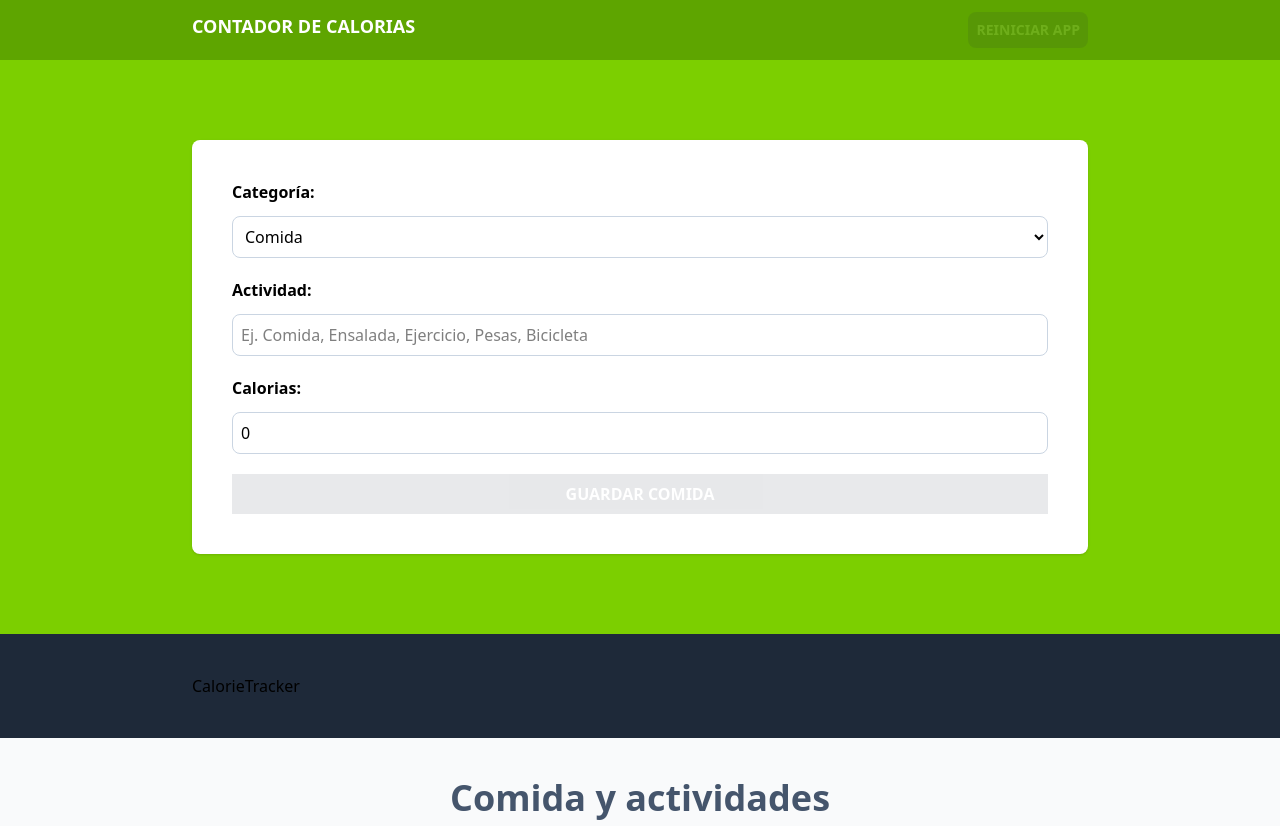
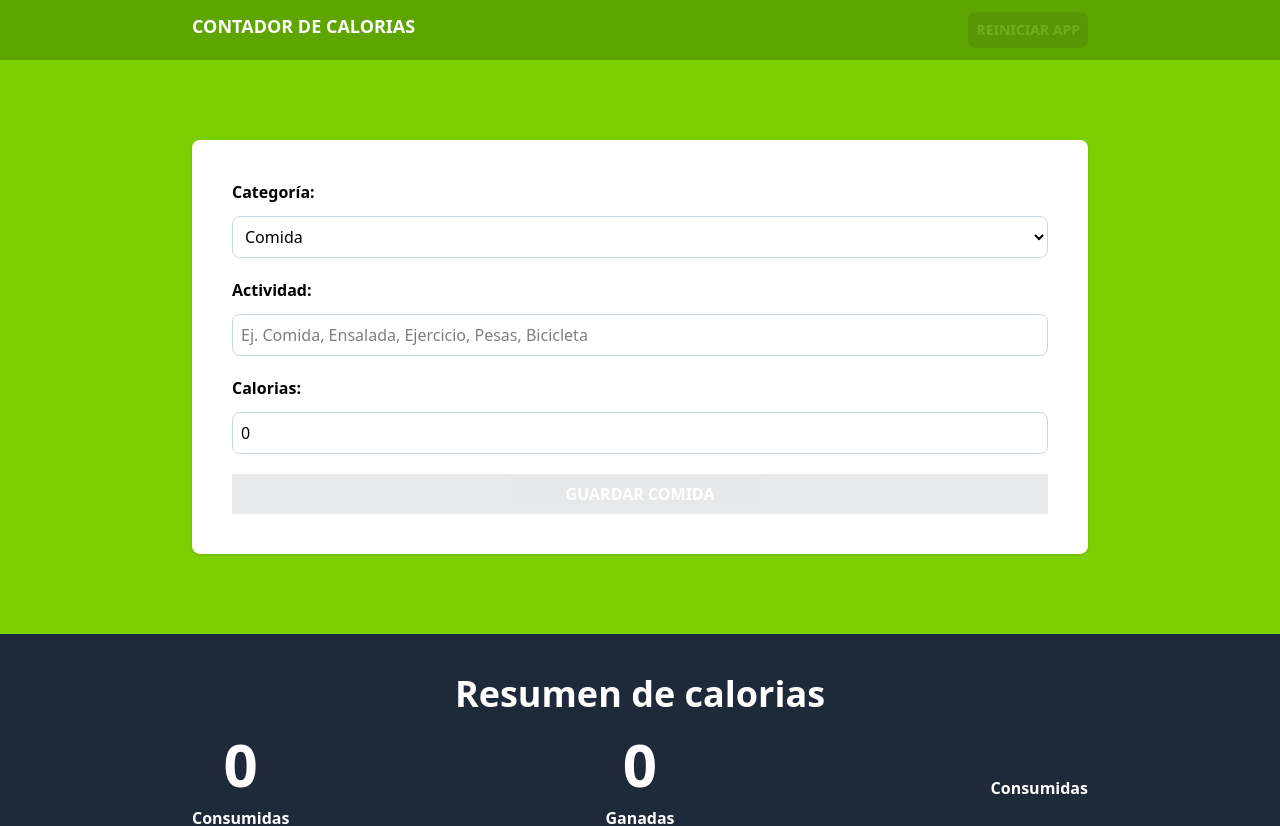
Before and after one commit to devAyyoub/calorie-tracker, a React (Vite) app: page / in a window 1280 px wide. Shown: the top 826 px of the page. Built offline with nearby package versions, Linux system fonts and the light colour scheme.

Commit message:
Created component to show the total of calories, added logic to show the consumed calories and also the burned ones

```diff
--- a/src/components/CalorieTracker.tsx
+++ b/src/components/CalorieTracker.tsx
@@ -1,11 +1,56 @@
-import { Activity } from "../types"
+import { useMemo } from "react";
+import { Activity } from "../types";
 
 type CalorieTrackerProps = {
-    activities: Activity[]
+  activities: Activity[];
+};
+
+export default function CalorieTracker({ activities }: CalorieTrackerProps) {
+  const caloriesConsumed = useMemo(
+    () =>
+      activities.reduce(
+        (total, activity) =>
+          activity.category === 1 ? total + activity.calories : total,
+        0
+      ),
+    [activities]
+  );
+
+  const caloriesBurned = useMemo(
+    () =>
+      activities.reduce(
+        (total, activity) =>
+          activity.category === 2 ? total + activity.calories : total,
+        0
+      ),
+    [activities]
+  );
+  return (
+    <>
+      <h2 className="text-4xl font-black text-white text-center">
+        Resumen de calorias
+      </h2>
+
+      <div className="flex flex-col items-center md:flex-row md:justify-between gap-5 mt-5 ">
+        <p className="text-white font-bold  rounded-full grid grid-cols-1 gap-3 text-center">
+          <span className="font-black text-6xl text-orange">
+            {caloriesConsumed}
+          </span>
+          Consumidas
+        </p>
+        <p className="text-white font-bold  rounded-full grid grid-cols-1 gap-3 text-center">
+          <span className="font-black text-6xl text-orange">
+            {caloriesBurned}
+          </span>
+          Ganadas
+        </p>
+        <p className="text-white font-bold  rounded-full grid grid-cols-1 gap-3 text-center">
+          <span className="font-black text-6xl text-orange">
+
+          </span>
+          Consumidas
+        </p>
+      </div>
+    </>
+  );
 }
-
-export default function CalorieTracker({activities}: CalorieTrackerProps) {
-  return (
-    <div>CalorieTracker</div>
-  )
-}
```
